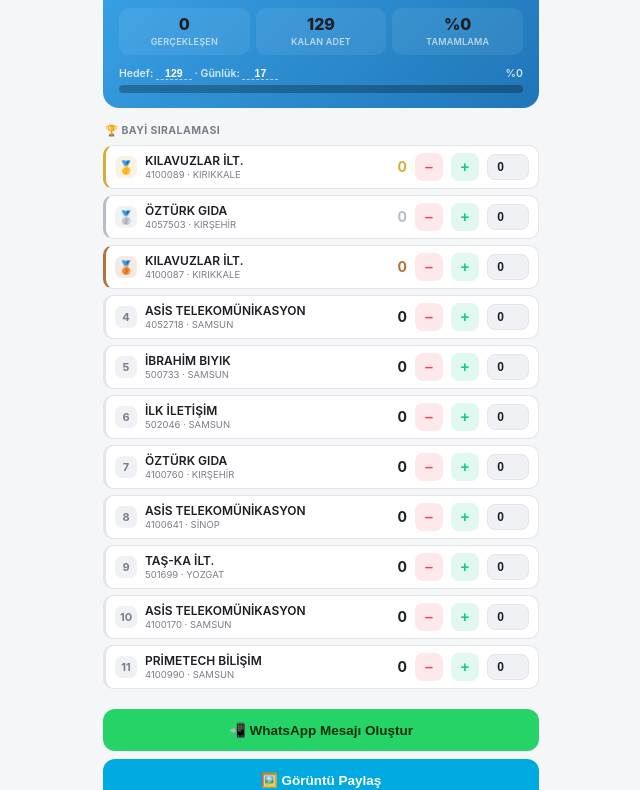
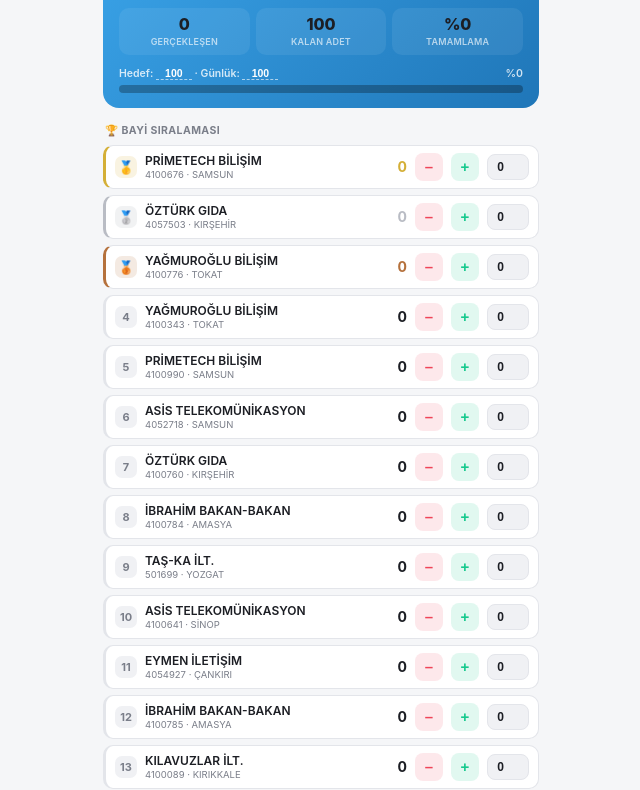
Before and after one commit to Nevzem/Tivibu-takip, a plain HTML site: page tv-gunluk-takip.html in a window 1280 px wide. Shown: the part 74-864 px from the top of the page, without its empty margins (319-959 px from the left). Drawn offline with Linux system fonts and the light colour scheme.

Commit message:
Update tv-gunluk-takip.html

```diff
--- a/tv-gunluk-takip.html
+++ b/tv-gunluk-takip.html
@@ -335,7 +335,7 @@
         <p class="title">TV Günlük Takip</p>
         <p class="subtitle">IPTV + Uydu TV</p>
       </div>
-      <div class="day-pill">Kalan gün <input id="dayLeft" class="pill-input" type="number" min="0" value="8"></div>
+      <div class="day-pill">Kalan gün <input id="dayLeft" class="pill-input" type="number" min="0" value="1"></div>
     </div>
 
     <div class="stat-grid">
@@ -344,7 +344,7 @@
         <div class="lbl">GERÇEKLEŞEN</div>
       </div>
       <div class="stat-box">
-        <div class="num" id="statRemaining">129</div>
+        <div class="num" id="statRemaining">100</div>
         <div class="lbl">KALAN ADET</div>
       </div>
       <div class="stat-box">
@@ -355,7 +355,7 @@
 
     <div class="progress-wrap">
       <div class="progress-top">
-        <span>Hedef: <input id="statGoal" class="bar-input" type="number" min="0" value="129"> · Günlük: <input id="statGunluk" class="bar-input" type="number" min="0" value="17"></span>
+        <span>Hedef: <input id="statGoal" class="bar-input" type="number" min="0" value="100"> · Günlük: <input id="statGunluk" class="bar-input" type="number" min="0" value="100"></span>
         <span id="progressPercentTop">%0</span>
       </div>
       <div class="progress-track">
@@ -406,15 +406,15 @@
 </div>
 
 <script>
-const STORAGE_KEY = "tv_gunluk_takip_v1";
-const SETTINGS_KEY = "tv_settings_v1";
+const STORAGE_KEY = "tv_gunluk_takip_v2";
+const SETTINGS_KEY = "tv_settings_v2";
 
 function loadSettings(){
   try{
     const raw = localStorage.getItem(SETTINGS_KEY);
     if(raw) return JSON.parse(raw);
   }catch(e){}
-  return { hedef: 129, gunluk: 17, kalanGun: 8 };
+  return { hedef: 100, gunluk: 100, kalanGun: 1 };
 }
 function saveSettings(s){ localStorage.setItem(SETTINGS_KEY, JSON.stringify(s)); }
 
@@ -424,17 +424,29 @@ function GUNLUK_HEDEF(){ return settings.gunluk; }
 function KALAN_GUN(){ return settings.kalanGun; }
 
 const defaultDealers = [
-  { id: 1, ad: "KILAVUZLAR İLT.",          kod: "4100089", il: "KIRIKKALE", adet: 0 },
-  { id: 2, ad: "ÖZTÜRK GIDA",               kod: "4057503", il: "KIRŞEHİR",  adet: 0 },
-  { id: 3, ad: "KILAVUZLAR İLT.",          kod: "4100087", il: "KIRIKKALE", adet: 0 },
-  { id: 4, ad: "ASİS TELEKOMÜNİKASYON",    kod: "4052718", il: "SAMSUN",    adet: 0 },
-  { id: 5, ad: "İBRAHİM BIYIK",             kod: "500733",  il: "SAMSUN",    adet: 0 },
-  { id: 6, ad: "İLK İLETİŞİM",              kod: "502046",  il: "SAMSUN",    adet: 0 },
-  { id: 7, ad: "ÖZTÜRK GIDA",               kod: "4100760", il: "KIRŞEHİR",  adet: 0 },
-  { id: 8, ad: "ASİS TELEKOMÜNİKASYON",    kod: "4100641", il: "SİNOP",     adet: 0 },
-  { id: 9,  ad: "TAŞ-KA İLT.",              kod: "501699",  il: "YOZGAT",    adet: 0 },
-  { id: 10, ad: "ASİS TELEKOMÜNİKASYON",   kod: "4100170", il: "SAMSUN",    adet: 0 },
-  { id: 11, ad: "PRİMETECH BİLİŞİM",        kod: "4100990", il: "SAMSUN",    adet: 0 },
+  { id:  1, ad: "PRİMETECH BİLİŞİM",        kod: "4100676", il: "SAMSUN",    adet: 0 },
+  { id:  2, ad: "ÖZTÜRK GIDA",               kod: "4057503", il: "KIRŞEHİR",  adet: 0 },
+  { id:  3, ad: "YAĞMUROĞLU BİLİŞİM",        kod: "4100776", il: "TOKAT",     adet: 0 },
+  { id:  4, ad: "YAĞMUROĞLU BİLİŞİM",        kod: "4100343", il: "TOKAT",     adet: 0 },
+  { id:  5, ad: "PRİMETECH BİLİŞİM",         kod: "4100990", il: "SAMSUN",    adet: 0 },
+  { id:  6, ad: "ASİS TELEKOMÜNİKASYON",     kod: "4052718", il: "SAMSUN",    adet: 0 },
+  { id:  7, ad: "ÖZTÜRK GIDA",               kod: "4100760", il: "KIRŞEHİR",  adet: 0 },
+  { id:  8, ad: "İBRAHİM BAKAN-BAKAN",        kod: "4100784", il: "AMASYA",    adet: 0 },
+  { id:  9, ad: "TAŞ-KA İLT.",               kod: "501699",  il: "YOZGAT",    adet: 0 },
+  { id: 10, ad: "ASİS TELEKOMÜNİKASYON",     kod: "4100641", il: "SİNOP",     adet: 0 },
+  { id: 11, ad: "EYMEN İLETİŞİM",             kod: "4054927", il: "ÇANKIRI",   adet: 0 },
+  { id: 12, ad: "İBRAHİM BAKAN-BAKAN",        kod: "4100785", il: "AMASYA",    adet: 0 },
+  { id: 13, ad: "KILAVUZLAR İLT.",            kod: "4100089", il: "KIRIKKALE", adet: 0 },
+  { id: 14, ad: "PRİMETECH BİLİŞİM",         kod: "4100778", il: "TOKAT",     adet: 0 },
+  { id: 15, ad: "PRİMETECH BİLİŞİM",         kod: "4100729", il: "SAMSUN",    adet: 0 },
+  { id: 16, ad: "İBRAHİM BAKAN-BAKAN",        kod: "4036313", il: "TOKAT",     adet: 0 },
+  { id: 17, ad: "İSA CUMHUR",                 kod: "7000045", il: "ÇORUM",     adet: 0 },
+  { id: 18, ad: "ASİS TELEKOMÜNİKASYON",     kod: "4100781", il: "ÇORUM",     adet: 0 },
+  { id: 19, ad: "PRİMETECH BİLİŞİM",         kod: "7100063", il: "SAMSUN",    adet: 0 },
+  { id: 20, ad: "İLK İLETİŞİM",              kod: "502046",  il: "SAMSUN",    adet: 0 },
+  { id: 21, ad: "İBRAHİM BIYIK",              kod: "500733",  il: "SAMSUN",    adet: 0 },
+  { id: 22, ad: "KILAVUZLAR İLT.",            kod: "4100087", il: "KIRIKKALE", adet: 0 },
+  { id: 23, ad: "ASİS TELEKOMÜNİKASYON",     kod: "4100170", il: "SAMSUN",    adet: 0 },
 ];
 
 let dealers = loadData();
```
